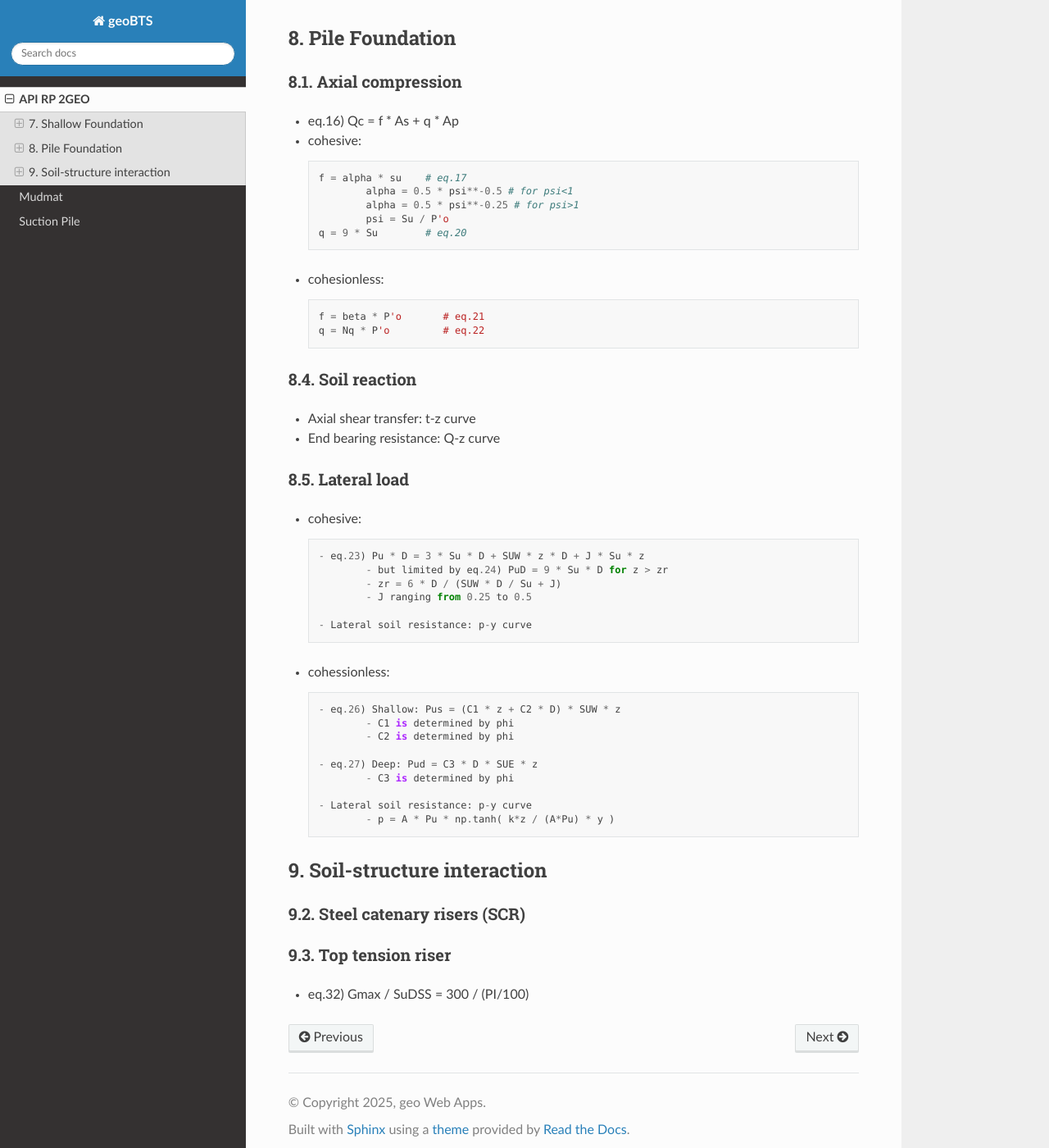
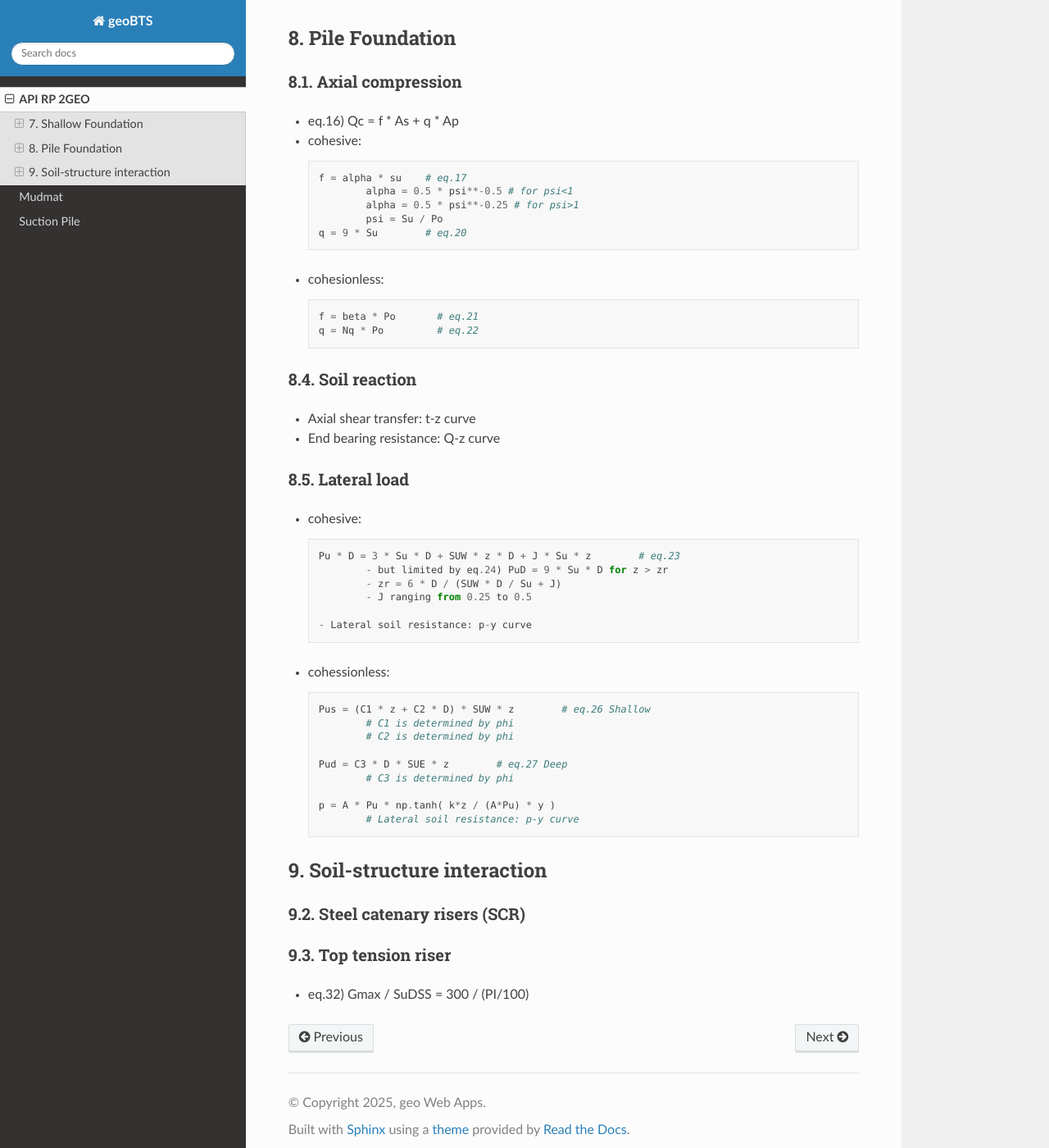
Before and after one commit to jungsohn/geoBTS, a Sphinx documentation site: the page built from docs/source/API_2GEO.rst, in a window 1280 px wide and 1400 px high, scrolled down 2318 px. Shown: the whole window at 82% size. Built offline with Sphinx 7.4.7 and the Read the Docs theme 3.1.0, drawn with Linux system fonts in a browser that asks for light colours.

Commit message:
Update API_2GEO.rst

```diff
--- a/docs/source/API_2GEO.rst
+++ b/docs/source/API_2GEO.rst
@@ -128,13 +128,13 @@ A.7.14 - 15
         f = alpha * su    # eq.17
                 alpha = 0.5 * psi**-0.5 # for psi<1
                 alpha = 0.5 * psi**-0.25 # for psi>1
-                psi = Su / P'o
+                psi = Su / Po
         q = 9 * Su        # eq.20
 
 - cohesionless::
 
-        f = beta * P'o       # eq.21
-        q = Nq * P'o         # eq.22
+        f = beta * Po       # eq.21
+        q = Nq * Po         # eq.22
 
 8.4. Soil reaction
 ...................
@@ -147,7 +147,7 @@ A.7.14 - 15
 
 - cohesive::
 
-        - eq.23) Pu * D = 3 * Su * D + SUW * z * D + J * Su * z
+        Pu * D = 3 * Su * D + SUW * z * D + J * Su * z        # eq.23
                 - but limited by eq.24) PuD = 9 * Su * D for z > zr
                 - zr = 6 * D / (SUW * D / Su + J)
                 - J ranging from 0.25 to 0.5
@@ -156,15 +156,15 @@ A.7.14 - 15
 
 - cohessionless::
 
-        - eq.26) Shallow: Pus = (C1 * z + C2 * D) * SUW * z
-                - C1 is determined by phi
-                - C2 is determined by phi
+        Pus = (C1 * z + C2 * D) * SUW * z        # eq.26 Shallow
+                # C1 is determined by phi
+                # C2 is determined by phi
 
-        - eq.27) Deep: Pud = C3 * D * SUE * z
-                - C3 is determined by phi
+        Pud = C3 * D * SUE * z        # eq.27 Deep
+                # C3 is determined by phi
 
-        - Lateral soil resistance: p-y curve
-                - p = A * Pu * np.tanh( k*z / (A*Pu) * y )
+        p = A * Pu * np.tanh( k*z / (A*Pu) * y )
+                # Lateral soil resistance: p-y curve
 
 9. Soil-structure interaction
 ------------------------------
```
